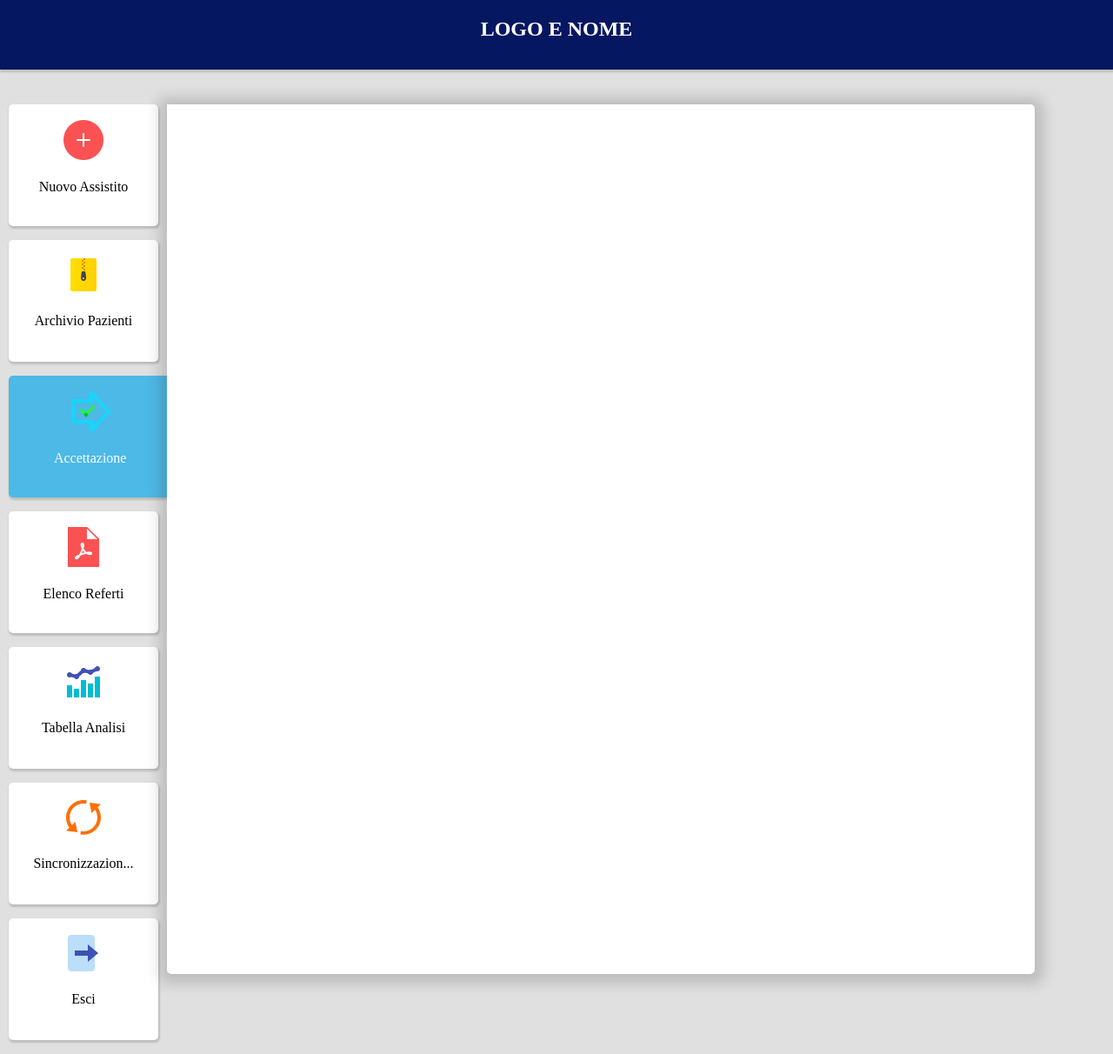
After one commit to Vito290500/Prototipo-Venere, a Django app: page /Medico/Accettazione in a window 1280 px wide. The commit adds this page. Shown: the whole page at 87% size. Run offline with Django 4.2, Linux system fonts and the light colour scheme.

Commit message:
added the link of all button function

```diff
--- /dev/null
+++ b/section_medico/static/style/accettazione.css
@@ -0,0 +1,15 @@
+.main-content-section{
+    width: 78%;
+    background-color: white;
+    margin-top: 2rem;
+    margin-bottom: 2rem;
+    border-radius: 0px 5px 5px 5px;
+    box-shadow: 1px 2px 15px 10px rgba(57, 57, 57, 0.2);
+    height: 1000px;
+}
+#accettazione-btn{
+    background-color: #4CB9E7;
+    width: 98%;
+    border-radius: 5px 0px 0px 5px;
+    color: white;
+}
--- a/section_medico/static/style/homePageMedico.css
+++ b/section_medico/static/style/homePageMedico.css
@@ -48,6 +48,8 @@
     color: white;
 }
 
+
+
 /* Media Query for smartphones */
 @media only screen and (max-width: 767px){
     .left-side-tools-bar a{
--- a/section_medico/templates/structure/homePageMedico.html
+++ b/section_medico/templates/structure/homePageMedico.html
@@ -23,6 +23,7 @@
     <div class="main-section">
 
         <div class="left-side-tools-bar">
+
             <a href="{% url 'nuovo-assistito' %}" id="nuovo-assistito-btn" >
                 <img src="{% static 'style/img/homepage/add.png' %}" alt="">
                 <p>Nuovo Assistito</p>
@@ -31,23 +32,24 @@
                 <img src="{% static 'style/img/homepage/archiviobtn.png' %}" alt="">
                 <p>Archivio Pazienti</p>
             </a>
-            <a href="{% url 'nuovo-assistito' %}" id="elenco-referto-btn">
+            <a href="{% url 'accettazione' %}"id="accettazione-btn">
+                <img src="{% static 'style/img/homepage/accettazione.png' %}" alt="">
+                <p>Accettazione</p>
+            </a>
+            <a href="{% url 'elenco-referti' %}" id="elenco-referto-btn">
                 <img src="{% static 'style/img/homepage/pdf.png' %}" alt="">
                 <p>Elenco Referti</p>
             </a>
-            <a href="{% url 'nuovo-assistito' %}" id="tabella-analisi-btn">
+            <a href="{% url 'tabella-analisi' %}" id="tabella-analisi-btn">
                 <img src="{% static 'style/img/homepage/analisibtn.png' %}" alt="">
                 <p>Tabella Analisi</p>
             </a>
-            <a href="{% url 'nuovo-assistito' %}" id="sincronizzazione-btn">
+            <a href="{% url 'sincronizzazione' %}" id="sincronizzazione-btn">
                 <img src="{% static 'style/img/homepage/sincronizzazione.png' %}" alt="">
                 <p>Sincronizzazione</p>
             </a>
 
-            <a href="{% url 'nuovo-assistito' %}"id="configurazione-btn">
-                <img src="{% static 'style/img/homepage/configurazione.png' %}" alt="">
-                <p>Configurazione</p>
-            </a>
+
             <a href="{% url 'nuovo-assistito' %}"id="esci-btn">
                 <img src="{% static 'style/img/homepage/logout.png' %}" alt="">
                 <p>Esci</p>
--- /dev/null
+++ b/section_medico/templates/structure/includes/accettazione.html
@@ -0,0 +1,17 @@
+{% extends 'structure/homePageMedico.html' %}
+{% load static %}
+
+{% block title %}
+    Accettazione
+{% endblock %}
+
+{% block css %}
+    <link rel="stylesheet" href="{% static 'style/accettazione.css' %}">
+{% endblock %}
+
+
+{% block main-content-section %}
+    <div class="main-content-section">
+
+    </div>
+{% endblock %}
--- a/section_medico/templates/structure/includes/archiviopazienti.html
+++ b/section_medico/templates/structure/includes/archiviopazienti.html
@@ -2,7 +2,7 @@
 {% load static %}
 
 {% block title %}
-    Nuovo Assistito
+    Archivio Pazienti
 {% endblock %}
 
 {% block css %}
--- a/section_medico/urls.py
+++ b/section_medico/urls.py
@@ -4,5 +4,9 @@
 urlpatterns = [
     path("Login/", views.LoginMedico.as_view(), name="login-medico"),
     path("Nuovo Assistito", views.NuovoAssistito, name="nuovo-assistito"),
-    path("Archivio Pazienti", views.ArchivioPazienti, name="archivio-pazienti")
+    path("Archivio Pazienti", views.ArchivioPazienti, name="archivio-pazienti"),
+    path("Accettazione", views.Accettazione, name="accettazione"),
+    path("Elenco Referti", views.Elenco_Referti, name="elenco-referti"),
+    path("Tabella Analisi", views.Tabella_Analisi, name="tabella-analisi"),
+    path("Sincronizzazione", views.Sincronizzazione, name="sincronizzazione"),
 ]
--- a/section_medico/views.py
+++ b/section_medico/views.py
@@ -2,7 +2,6 @@
 from django.shortcuts import render
 from django.views import View
 
-# Create your views here.
 class LoginMedico(View):
     def get(self, request):
         return render(request, "structure/login_medico.html")
@@ -10,10 +9,8 @@
     def post(self, request):
         return render(request, "structure/HomePageMedico.html")
 
-
 def NuovoAssistito(request):
     return render(request, "structure/includes/nuovoassistito.html")
-
 
 def ArchivioPazienti(request):
     name_example = [
@@ -38,3 +35,16 @@
 
     data_json = json.dumps(data)
     return render(request, "structure/includes/archiviopazienti.html", {'data_json': data_json})
+
+
+def Accettazione(request):
+    return render(request, "structure/includes/accettazione.html")
+
+def Elenco_Referti(request):
+    return render(request, "structure/includes/elenco_referti.html")
+
+def Tabella_Analisi(request):
+    return render(request, "structure/includes/tabella_analisi.html")
+
+def Sincronizzazione(request):
+    return render(request, "structure/includes/sincronizzazione.html")
```
Also changed, not shown: section_medico/static/style/archiviopazienti.css (+5 -4 lines), section_medico/static/style/elenco_referti.css (added, +15 -0 lines), section_medico/static/style/nuovoassistito.css (+4 -6 lines), section_medico/static/style/sincronizzazione.css (added, +15 -0 lines), section_medico/static/style/tabella_analisi.css (added, +15 -0 lines), section_medico/templates/structure/includes/elenco_referti.html (added, +17 -0 lines), section_medico/templates/structure/includes/sincronizzazione.html (added, +17 -0 lines), section_medico/templates/structure/includes/tabella_analisi.html (added, +16 -0 lines), section_medico/static/style/img/homepage/accettazione.png (added).
